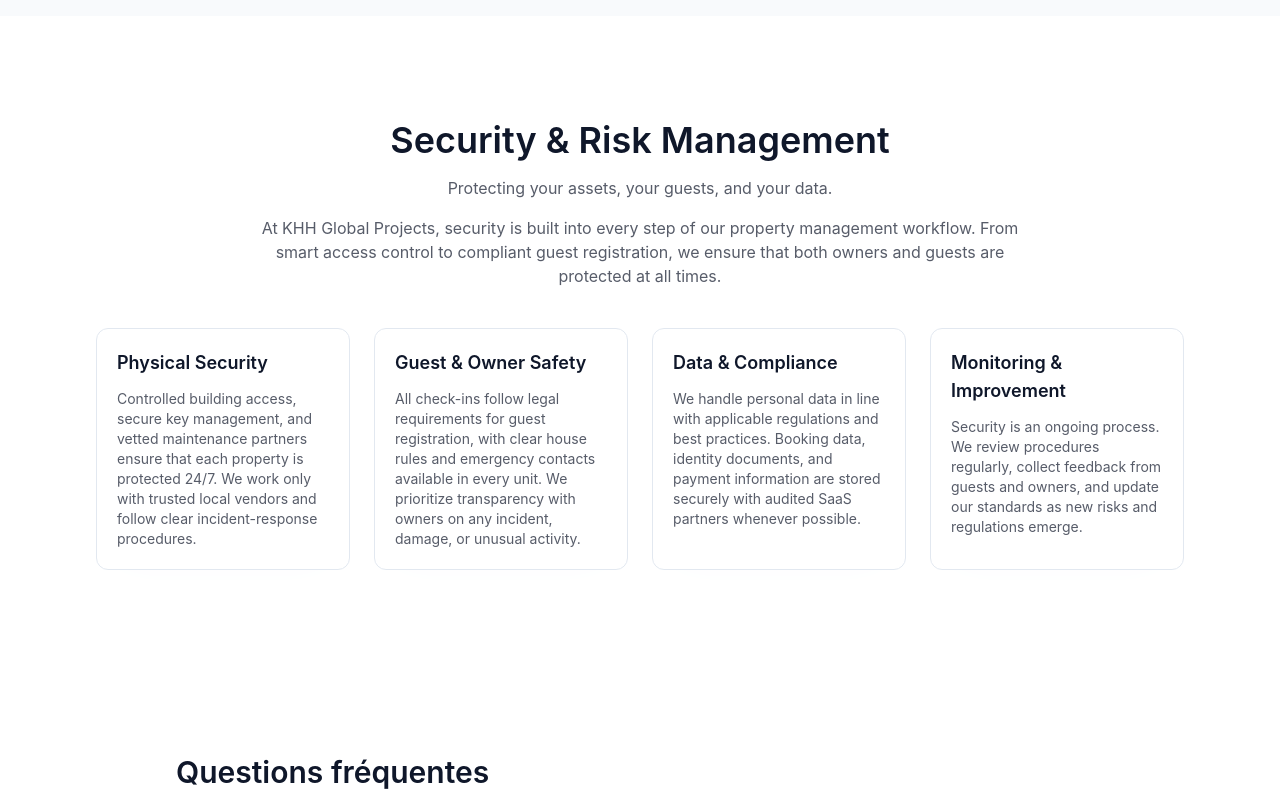
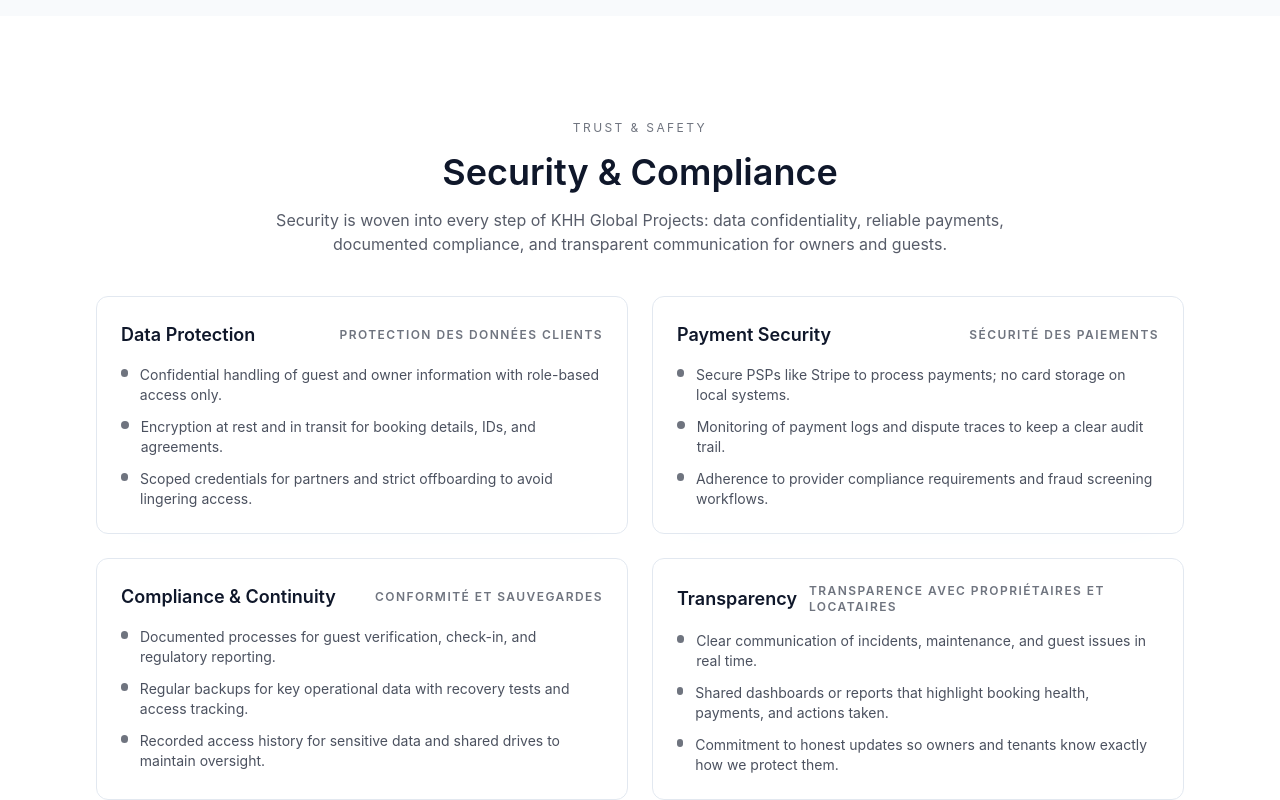
Before and after one commit to parodave/IAMobileHome, a Next.js app: page / in a window 1280 px wide. Shown: the part 3080-3880 px from the top of the page. Built offline with nearby package versions, Linux system fonts and the light colour scheme.

Commit message:
Add security section component

```diff
--- a/components/sections/SecuritySection.tsx
+++ b/components/sections/SecuritySection.tsx
@@ -1,55 +1,90 @@
-'use client';
+"use client";
 
+import { FC } from 'react';
 import { PageContainer } from '../layout/PageContainer';
 
-const securityItems = [
+type Pillar = {
+  title: string;
+  subtitle: string;
+  points: string[];
+};
+
+const pillars: Pillar[] = [
   {
-    title: 'Physical Security',
-    description:
-      'Controlled building access, secure key management, and vetted maintenance partners ensure that each property is protected 24/7. We work only with trusted local vendors and follow clear incident-response procedures.',
+    title: 'Data Protection',
+    subtitle: 'Protection des données clients',
+    points: [
+      'Confidential handling of guest and owner information with role-based access only.',
+      'Encryption at rest and in transit for booking details, IDs, and agreements.',
+      'Scoped credentials for partners and strict offboarding to avoid lingering access.',
+    ],
   },
   {
-    title: 'Guest & Owner Safety',
-    description:
-      'All check-ins follow legal requirements for guest registration, with clear house rules and emergency contacts available in every unit. We prioritize transparency with owners on any incident, damage, or unusual activity.',
+    title: 'Payment Security',
+    subtitle: 'Sécurité des paiements',
+    points: [
+      'Secure PSPs like Stripe to process payments; no card storage on local systems.',
+      'Monitoring of payment logs and dispute traces to keep a clear audit trail.',
+      'Adherence to provider compliance requirements and fraud screening workflows.',
+    ],
   },
   {
-    title: 'Data & Compliance',
-    description:
-      'We handle personal data in line with applicable regulations and best practices. Booking data, identity documents, and payment information are stored securely with audited SaaS partners whenever possible.',
+    title: 'Compliance & Continuity',
+    subtitle: 'Conformité et sauvegardes',
+    points: [
+      'Documented processes for guest verification, check-in, and regulatory reporting.',
+      'Regular backups for key operational data with recovery tests and access tracking.',
+      'Recorded access history for sensitive data and shared drives to maintain oversight.',
+    ],
   },
   {
-    title: 'Monitoring & Improvement',
-    description:
-      'Security is an ongoing process. We review procedures regularly, collect feedback from guests and owners, and update our standards as new risks and regulations emerge.',
+    title: 'Transparency',
+    subtitle: 'Transparence avec propriétaires et locataires',
+    points: [
+      'Clear communication of incidents, maintenance, and guest issues in real time.',
+      'Shared dashboards or reports that highlight booking health, payments, and actions taken.',
+      'Commitment to honest updates so owners and tenants know exactly how we protect them.',
+    ],
   },
 ];
 
-export default function SecuritySection() {
+const SecuritySection: FC = () => {
   return (
     <section id="security" className="bg-white">
       <PageContainer className="space-y-10 py-16 sm:py-20 lg:py-24">
         <div className="space-y-4 text-center">
-          <h2 className="text-3xl font-semibold text-ink sm:text-4xl">Security &amp; Risk Management</h2>
-          <p className="text-base text-ink/70">Protecting your assets, your guests, and your data.</p>
+          <p className="text-xs uppercase tracking-[0.2em] text-ink/60">Trust &amp; Safety</p>
+          <h2 className="text-3xl font-semibold text-ink sm:text-4xl">Security &amp; Compliance</h2>
           <p className="mx-auto max-w-3xl text-sm text-ink/70 sm:text-base">
-            At KHH Global Projects, security is built into every step of our property management workflow. From smart access
-            control to compliant guest registration, we ensure that both owners and guests are protected at all times.
+            Security is woven into every step of KHH Global Projects: data confidentiality, reliable payments, documented
+            compliance, and transparent communication for owners and guests.
           </p>
         </div>
 
-        <div className="grid gap-6 md:grid-cols-2 xl:grid-cols-4">
-          {securityItems.map((item) => (
+        <div className="grid gap-6 md:grid-cols-2">
+          {pillars.map((pillar) => (
             <div
-              key={item.title}
-              className="rounded-xl border border-slate-200 bg-white/90 p-5 text-left shadow-soft backdrop-blur"
+              key={pillar.title}
+              className="rounded-xl border border-slate-200 bg-white/90 p-6 text-left shadow-soft backdrop-blur"
             >
-              <h3 className="text-lg font-semibold text-ink">{item.title}</h3>
-              <p className="mt-3 text-sm text-ink/70">{item.description}</p>
+              <div className="flex items-center justify-between gap-3">
+                <h3 className="text-lg font-semibold text-ink">{pillar.title}</h3>
+                <span className="text-xs font-semibold uppercase tracking-[0.12em] text-ink/60">{pillar.subtitle}</span>
+              </div>
+              <ul className="mt-4 space-y-3 text-sm text-ink/75">
+                {pillar.points.map((point) => (
+                  <li key={point} className="flex gap-3">
+                    <span className="mt-1 h-2 w-2 rounded-full bg-ink/60" aria-hidden />
+                    <span>{point}</span>
+                  </li>
+                ))}
+              </ul>
             </div>
           ))}
         </div>
       </PageContainer>
     </section>
   );
-}
+};
+
+export default SecuritySection;
```
